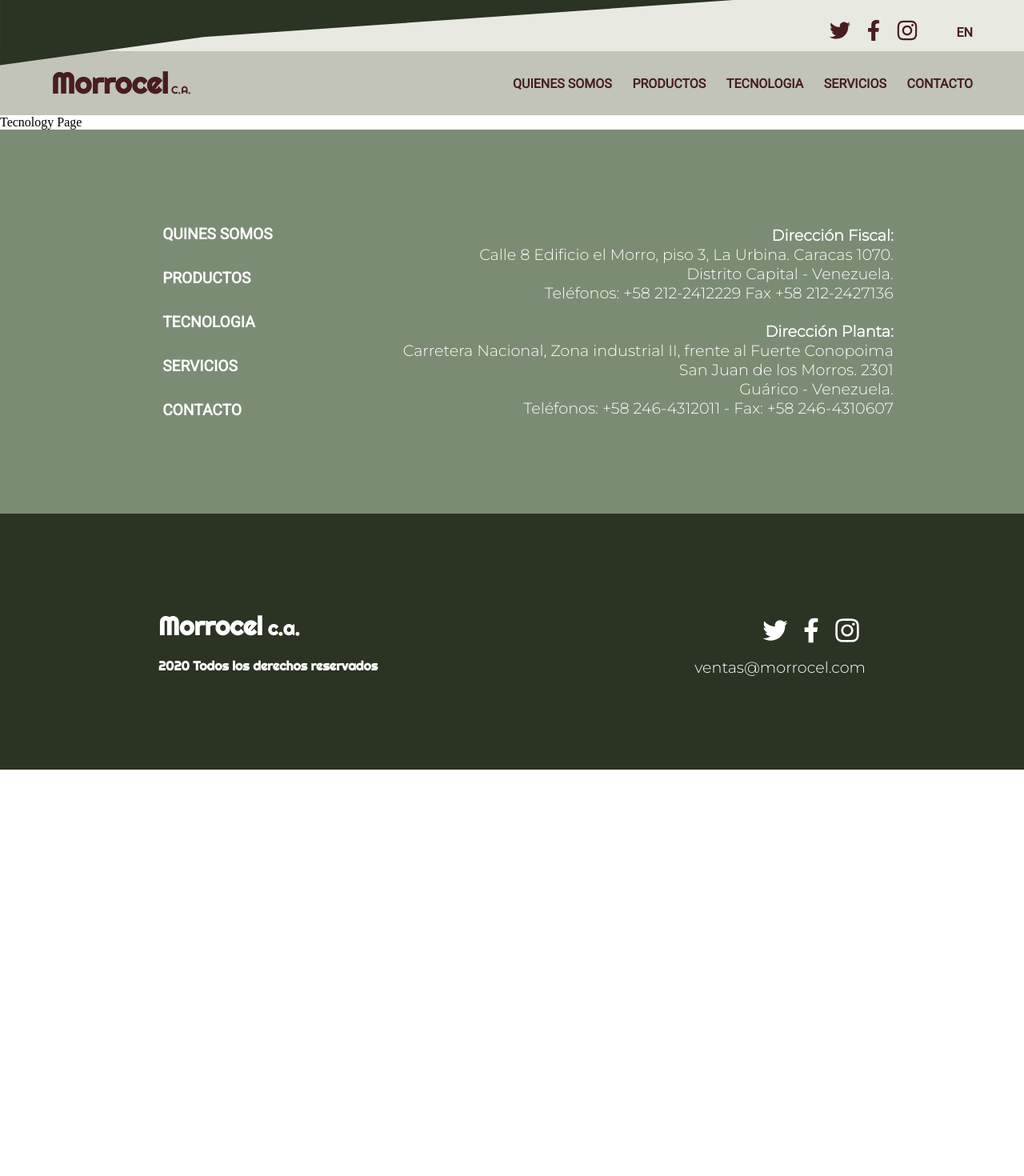
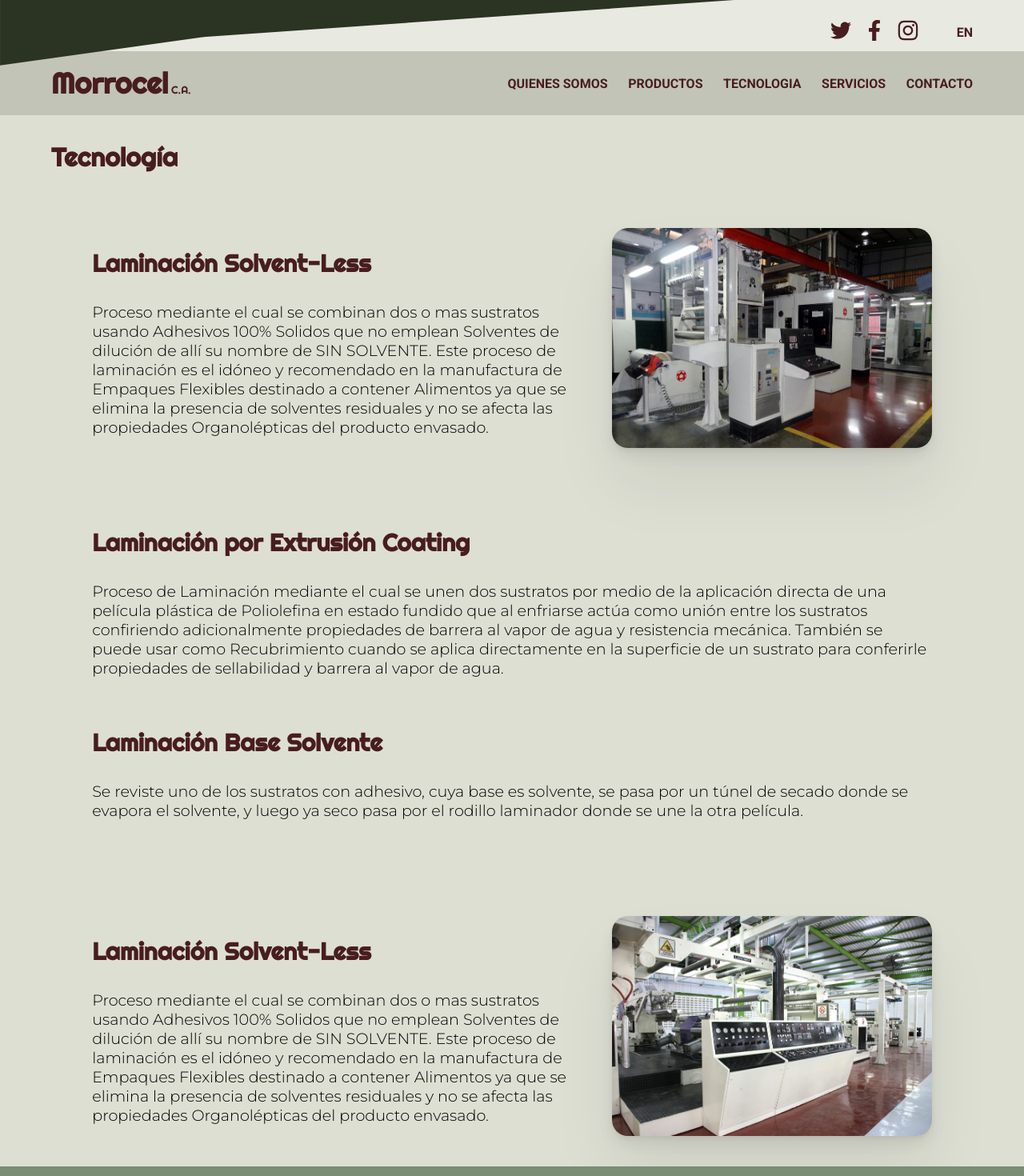
Before and after one commit to Jesusml1/morrocel-concept, a Next.js app: page /tecnologia in a window 1280 px wide. Shown: the top 1470 px of the page at 80% size. Before the commit the page ends 962 px from the top, so only its background shows below. Built offline with nearby package versions, Linux system fonts and the light colour scheme.

Commit message:
Added tecnology page and styles

```diff
--- a/src/components/shared/header/menu/menu.js
+++ b/src/components/shared/header/menu/menu.js
@@ -25,6 +25,7 @@
   @media (max-width: 768px) {
     display: flex;
     min-width: 100%;
+    z-index: 5;
   }
 
   a {
--- a/src/components/shared/header/nav_link.js
+++ b/src/components/shared/header/nav_link.js
@@ -5,8 +5,11 @@
   margin-left: 1.6rem;
   > a {
     font-family: Roboto;
-    font-weight: bold;
+    font-weight: 700;
     color: #481D1F;
     text-decoration: none;
+    :hover{
+      color: black;
+    }
   }
 `
--- a/src/components/tecnology/index.js
+++ b/src/components/tecnology/index.js
@@ -1,12 +1,12 @@
 import Header from '../shared/header/'
 import Footer from '../shared/footer'
-
+import TecnologyContent from './tecnology_content'
 
 export default function Tecnology(){
   return (
     <div>
       <Header />
-      Tecnology Page
+      <TecnologyContent />
       <Footer />
     </div>
   )
--- /dev/null
+++ b/src/components/tecnology/tecnology_content/index.js
@@ -0,0 +1,42 @@
+import { Wrapper,
+         TitleContainer,
+         ShareContainer,
+         AloneContainer,
+         Text, } from './styles'
+
+
+export default function TecnologyContent(){
+  return(
+    <Wrapper>
+      <TitleContainer>
+        <h1>Tecnología</h1>
+      </TitleContainer>
+      <ShareContainer>
+        <Text>
+          <h3>Laminación Solvent-Less</h3>
+          <p>Proceso mediante el cual se combinan dos o mas sustratos usando Adhesivos 100% Solidos que no emplean Solventes de dilución de allí su nombre de SIN SOLVENTE. Este proceso de laminación es el  idóneo y recomendado en la manufactura de Empaques Flexibles destinado a contener Alimentos ya que se elimina la presencia de solventes residuales y no se afecta las propiedades Organolépticas del producto envasado. </p>
+        </Text>
+        <img src="./tecnology/tecno_1.jpg"
+             alt="varicoater"
+             width="400"
+             height="275" />
+      </ShareContainer>
+      <AloneContainer>
+        <h3>Laminación por Extrusión Coating</h3>
+        <p>Proceso de Laminación mediante el cual se unen dos sustratos por medio de la aplicación directa de una película plástica de Poliolefina en estado fundido  que al enfriarse actúa como unión entre los sustratos confiriendo adicionalmente propiedades de barrera al vapor de agua y resistencia mecánica. También se puede usar como Recubrimiento cuando se aplica directamente en la superficie de un sustrato  para conferirle propiedades de sellabilidad y barrera al vapor de agua.</p>
+        <h3>Laminación Base Solvente</h3>
+        <p>Se reviste uno de los sustratos con adhesivo, cuya base es solvente, se pasa por un túnel de secado donde se evapora el solvente, y luego ya seco pasa por el rodillo laminador donde se une la otra película.</p>
+      </AloneContainer>
+      <ShareContainer>
+        <Text>
+          <h3>Laminación Solvent-Less</h3>
+          <p>Proceso mediante el cual se combinan dos o mas sustratos usando Adhesivos 100% Solidos que no emplean Solventes de dilución de allí su nombre de SIN SOLVENTE. Este proceso de laminación es el  idóneo y recomendado en la manufactura de Empaques Flexibles destinado a contener Alimentos ya que se elimina la presencia de solventes residuales y no se afecta las propiedades Organolépticas del producto envasado. </p>
+        </Text>
+        <img src="./tecnology/tecno_2.jpg"
+             alt="varicoater"
+             width="400"
+             height="275" />
+      </ShareContainer>
+    </Wrapper>
+  )
+}
--- /dev/null
+++ b/src/components/tecnology/tecnology_content/styles.js
@@ -0,0 +1,80 @@
+import styled from "styled-components";
+
+export const Wrapper = styled.div`
+  background-color: var(--Moon-Mist);
+  height: auto;
+  width: 100%;
+`
+
+export const TitleContainer = styled.div`
+  h1{
+    margin: 0;
+    padding: 2rem 5%;
+    font-family: Righteous;
+    color: var(--Cocoa-Bean);
+    @media(max-width: 768px){
+      padding: 1rem 4%;
+      font-size: 2.4rem;
+    }
+  }
+`
+export const ShareContainer = styled.div`
+
+  padding: 2rem 9%;
+  display: flex;
+  flex-direction: row;
+  align-items: center;
+  img{
+    border-radius: 20px;
+    box-shadow:
+      0 3.1px 5.3px rgba(0, 0, 0, 0.054),
+      0 10.5px 17.9px rgba(0, 0, 0, 0.066),
+      0 47px 80px rgba(0, 0, 0, 0.07);
+
+    @media(max-width: 768px){
+      transform: scale(0.8);
+      z-index: 1;
+    }
+  }
+  @media(max-width: 768px){
+      flex-direction: column;
+      padding: 1rem 4%;
+    }
+`
+
+export const AloneContainer = styled.div`
+  padding: 2rem 9%;
+
+  h3{
+    font-size: 30px;
+    font-family: Righteous, Arial, Helvetica, sans-serif;;
+    color: var(--Cocoa-Bean);
+  }
+  p{
+    font-size: 1.2rem;
+    font-family: Montserrat, Arial, Helvetica, sans-serif;
+    padding-bottom: 2rem;
+  }
+  @media(max-width: 768px){
+    padding: 1rem 4%;
+  }
+`
+
+export const Text = styled.div`
+  padding-right: 5%;
+  h3{
+    font-family: Righteous;
+    color: var(--Cocoa-Bean);
+    font-size: 30px;
+    @media(max-width: 768px){
+    margin-top: 0;
+  }
+  }
+  p{
+    font-size: 1.2rem;
+    font-family: Montserrat, Arial, Helvetica, sans-serif;
+  }
+  @media(max-width: 768px){
+    padding: 0;
+  }
+`
--- a/src/pages/_document.jsx
+++ b/src/pages/_document.jsx
@@ -13,6 +13,7 @@
           <meta charSet="utf-8" />
           <meta name="viewport" content="width=device-width, initial-scale=1.0" />
           <link href="https://fonts.googleapis.com/css2?family=Montserrat:wght@300&family=Righteous&family=Roboto:ital,wght@0,300;0,400;1,300&display=swap" rel="stylesheet" />
+          <link href="https://fonts.googleapis.com/css2?family=Roboto:wght@700&display=swap" rel="stylesheet" />
         </Head>
         <body>
 
```
Also changed, not shown: public/tecnology/tecno_1.jpg (added), public/tecnology/tecno_2.jpg (added).
